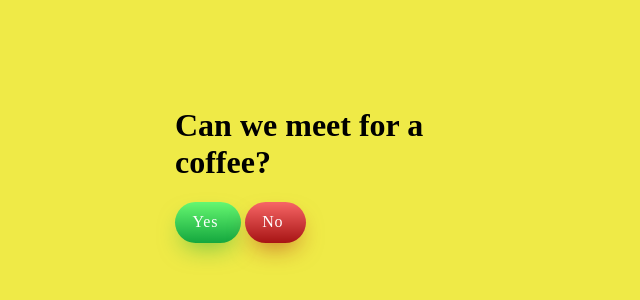
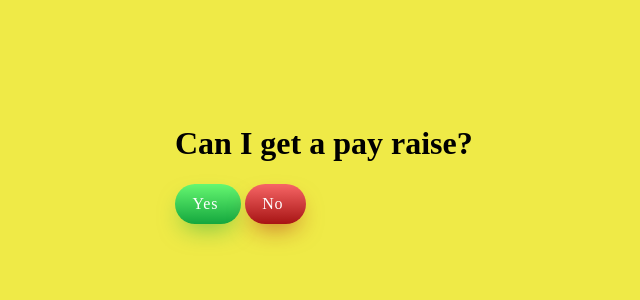
Before and after one commit to Carolina995/QuestionYesNo, a plain HTML site: page index.html in a window 1280 px wide. Shown: the part 94-394 px from the top of the page, without its empty margins (315-955 px from the left). Drawn offline with Linux system fonts and the light colour scheme.

Commit message:
Update the question

```diff
--- a/index.html
+++ b/index.html
@@ -7,7 +7,7 @@
 </head>
 <body>
 <div>
-    <h1>Can we meet for a coffee? </h1>
+    <h1> Can I get a pay raise? </h1>
 
 <button id="buttonY" class="buttonY" role="button" > Yes </button>
 <button id="buttonN"  class="buttonN" role="button" onmouseover="buttonN(this)"> No </button>
```
